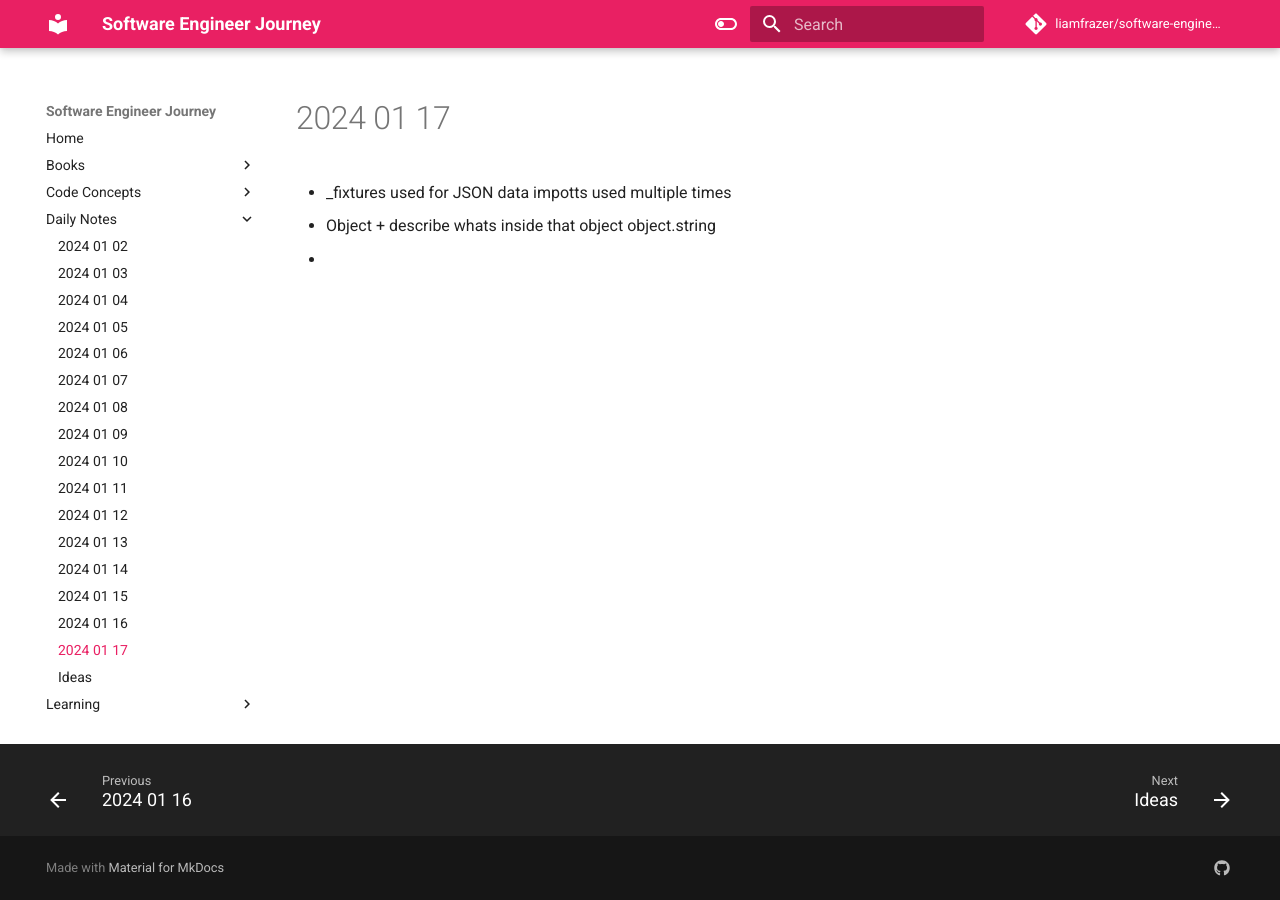
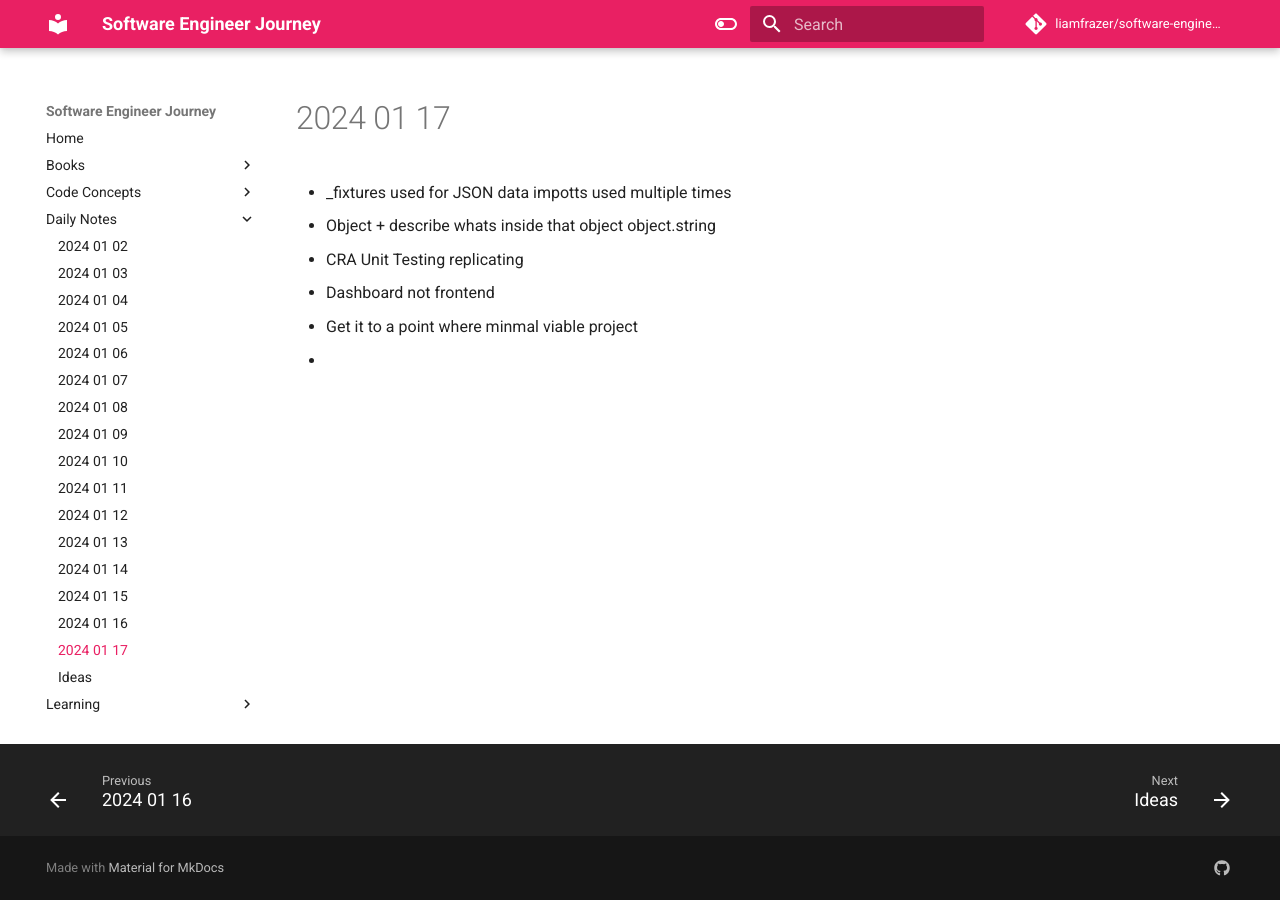
Before and after one commit to liamfrazer/software-engineer-journey, an MkDocs documentation site: the page built from docs/Daily Notes/2024-01-17.md, in a window 1280 px wide. Built offline with MkDocs 1.6.1 and Material for MkDocs 9.7.7, drawn with Linux system fonts in a browser that asks for light colours; comment, search, counter and statistics services are not loaded.

Commit message:
vault backup: 2024-01-17 13:11:14

```diff
--- a/docs/Daily Notes/2024-01-17.md
+++ b/docs/Daily Notes/2024-01-17.md
@@ -1,3 +1,6 @@
 * _fixtures used for JSON data impotts used multiple times
 * Object + describe whats inside that object object.string
+* CRA Unit Testing replicating
+* Dashboard not frontend
+* Get it to a point where minmal viable project
 *
```
